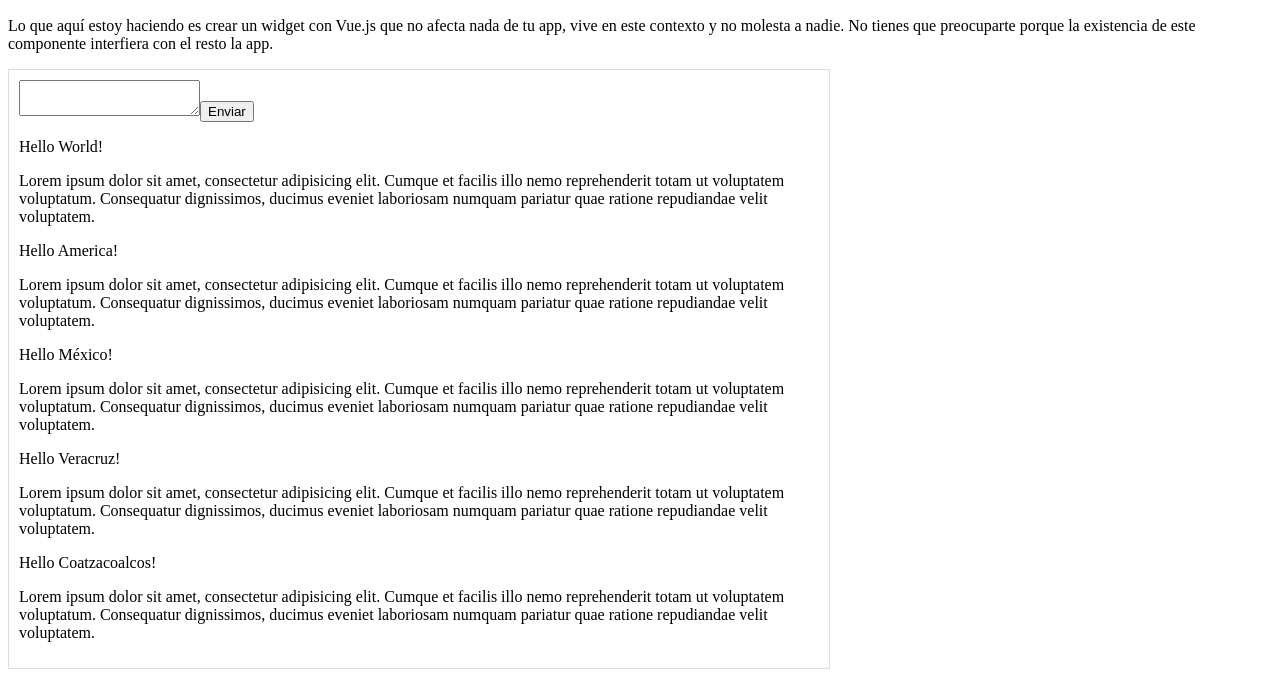
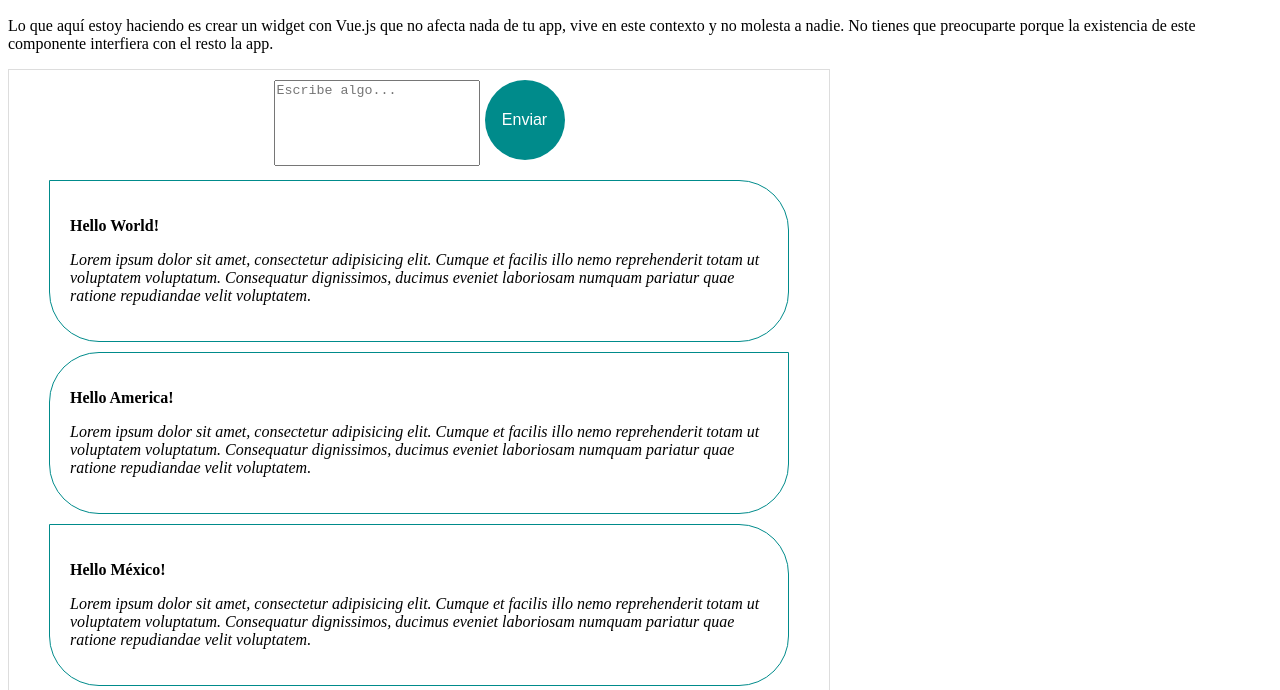
Before and after one commit to iamenrique/truco-vue-2, a website: page index.html in a window 1280 px wide. Shown: the part 110-800 px from the top of the page. Drawn offline with Linux system fonts and the light colour scheme.

Commit message:
Improve: Some CSS work

```diff
--- a/src/css/styles.css
+++ b/src/css/styles.css
@@ -7,3 +7,64 @@
     border: 1px solid #ddd;
     padding: 10px;
 }
+
+.wt-comment-editor {
+    text-align: center;
+}
+
+.wt-comment-editor__input {
+    display: inline-block;
+    resize: none;
+    width: 200px;
+    height: 80px;
+}
+
+.wt-comment-editor__button {
+    background-color: darkcyan;
+    display: inline-block;
+    vertical-align: top;
+    height: 80px;
+    width: 80px;
+    border-radius: 50%;
+    border: none;
+    margin-left: 5px;
+    color: white;
+    font-size: 16px;
+    cursor: pointer;
+    transition: width ease-out 0.2s, height ease-out 0.2s, background-color ease-out 0.2s;
+}
+
+.wt-comment-editor__button:hover {
+    width: 84px;
+    height: 84px;
+    background-color: #006b6b;
+}
+
+.wt-comment-list {
+    padding: 0 30px;
+}
+
+.wt-comment {
+    border: 1px solid darkcyan;
+    border-radius: 0 50px 50px;
+    margin: 10px 0;
+    padding: 20px;
+    cursor: pointer;
+    transition: background-color ease-out 0.4s;
+}
+
+.wt-comment:nth-child(even) {
+    border-radius: 50px 0 50px 50px;
+}
+
+.wt-comment:hover {
+    background-color: #eee;
+}
+
+.wt-comment__subject {
+    font-weight: bold;
+}
+
+.wt-comment__body {
+    font-style: italic;
+}
--- a/src/modules/comments.module.js
+++ b/src/modules/comments.module.js
@@ -37,7 +37,7 @@
             data: function () {
                 return {}
             },
-            template: '<div class="wt-comment-editor"><textarea class="wt-comment-editor__input"></textarea><button class="wt-comment-editor__button" type="button">Enviar</button></div>'
+            template: '<div class="wt-comment-editor"><textarea class="wt-comment-editor__input" placeholder="Escribe algo..."></textarea><button class="wt-comment-editor__button" type="button">Enviar</button></div>'
         }
     }
 
```
